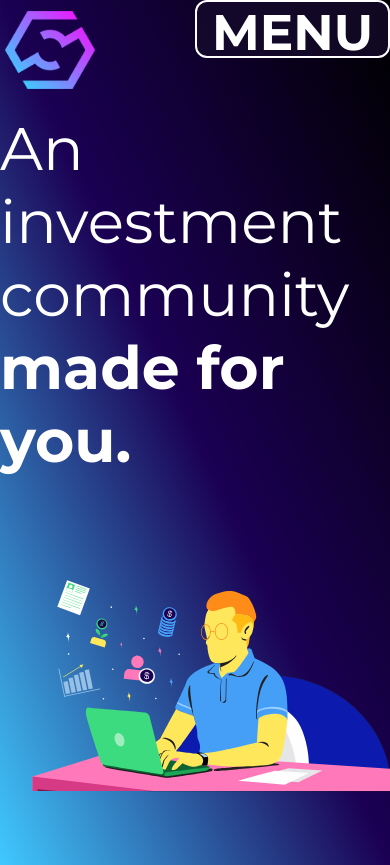
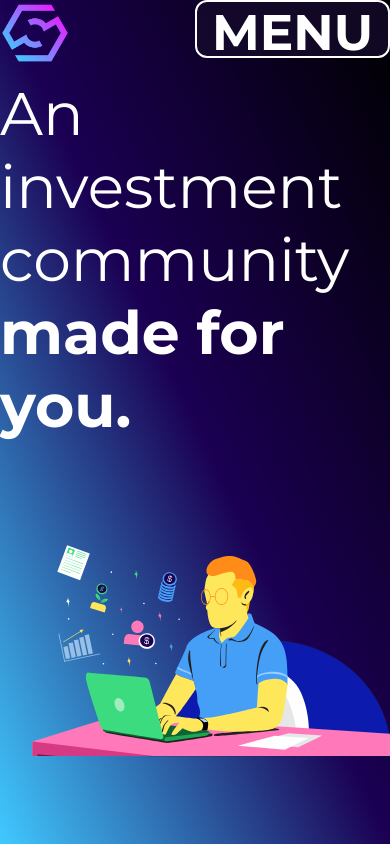
Before and after one commit to SuzerainY/investant-net, a Next.js app: page / in a window 390 px wide. After the commit the page ends 844 px from the top, so only its background shows below. Built offline with nearby package versions, Linux system fonts and the light colour scheme.

Commit message:
BlogPostList image container height

```diff
--- a/pages/blog.js
+++ b/pages/blog.js
@@ -118,6 +118,7 @@ export default function Blog(props) {
             {blogPosts.map((post) => (
               <div className="blog-post" key={post.attributes.SLUG}>
                 <Link key={post.attributes.SLUG} href={`/blog/${post.attributes.SLUG}`}>
+                  <div className="blog-post-image-container">
                     <Image
                       className="slug-page-image"
                       src={`${post.attributes.SPLASH.data.attributes.url}`}
@@ -125,11 +126,12 @@ export default function Blog(props) {
                       width={600}
                       height={300}
                     />
+                  </div>
                   <h2>{post.attributes.Title}</h2>
                   <div className="blog-post-image-description">
                     <Image
                       src={WritingSignatureIcon}
-                      alt={"Essay"}
+                      alt={"Essay Icon"}
                       width={100}
                       height={100}
                     />
--- a/styles/components/_header.scss
+++ b/styles/components/_header.scss
@@ -70,10 +70,15 @@
     background-color: transparent;
     align-items: center;
     width: 50%;
-    height: auto;
+    height: 70px;
 
     img {
       width: auto;
+      height: 70px;
+      &:hover {
+        transform: scale(1.04);
+        transition-duration: 0.2s;
+      }
     }
   }
 
@@ -154,7 +159,7 @@
     background-color: transparent;
     display: flex;
     flex-direction: row;
-    align-items: start;
+    align-items: flex-start;
 
     .desktop-menu {
       display: none;
--- a/styles/pages/_blog.scss
+++ b/styles/pages/_blog.scss
@@ -59,7 +59,7 @@
   display: flex;
   flex-direction: row;
   flex-wrap: wrap;
-  justify-content: flex-start;
+  justify-content: center;
   padding: 20px;
 
   .blog-post {
@@ -67,6 +67,19 @@
     margin-bottom: 20px;
     text-align: left;
     overflow: hidden;
+
+    .blog-post-image-container {
+      position: relative;
+      width: 100%;
+      height: 0;
+      padding-bottom: 56.25%;
+      overflow: hidden;
+
+      img {
+        width: 100%;
+        height: auto;
+      }
+    }
 
     .blog-post-image-description {
       display: flex;
```
Lines whose indentation alone changed are shown as unchanged.
